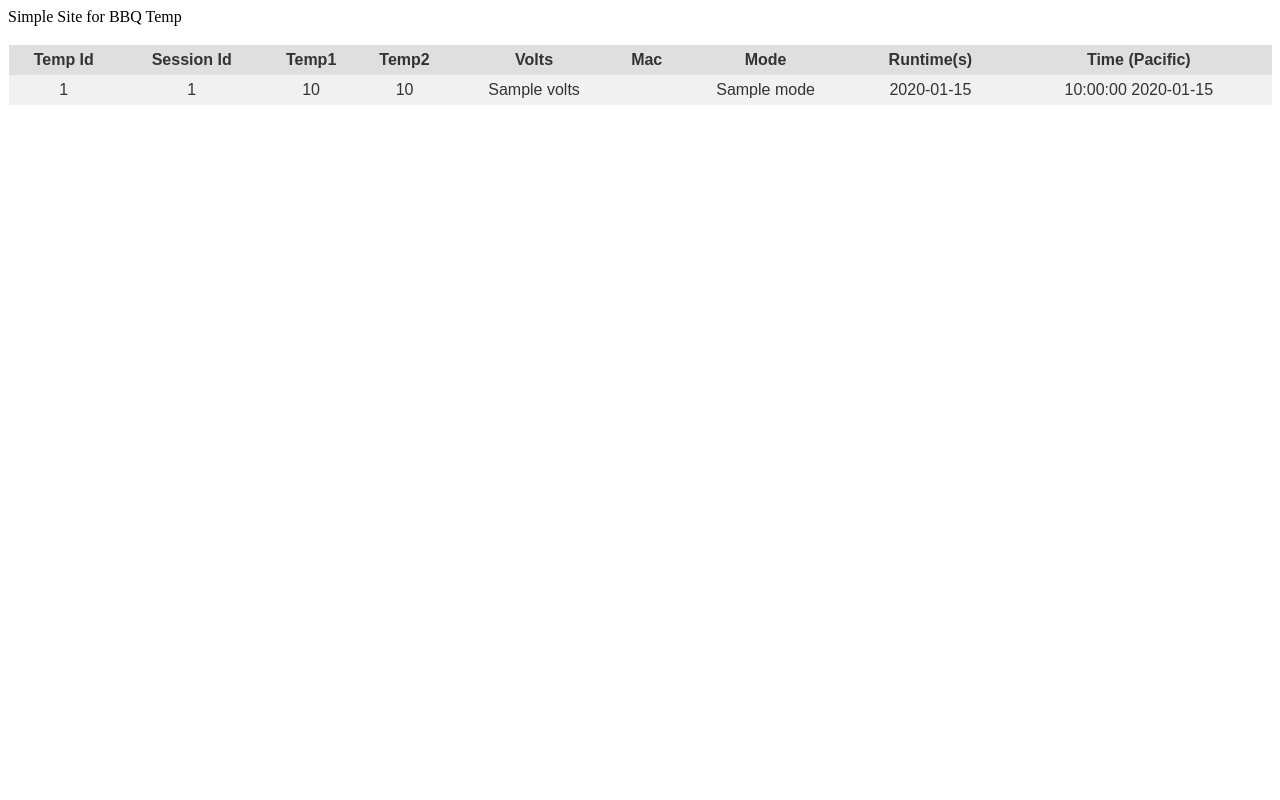
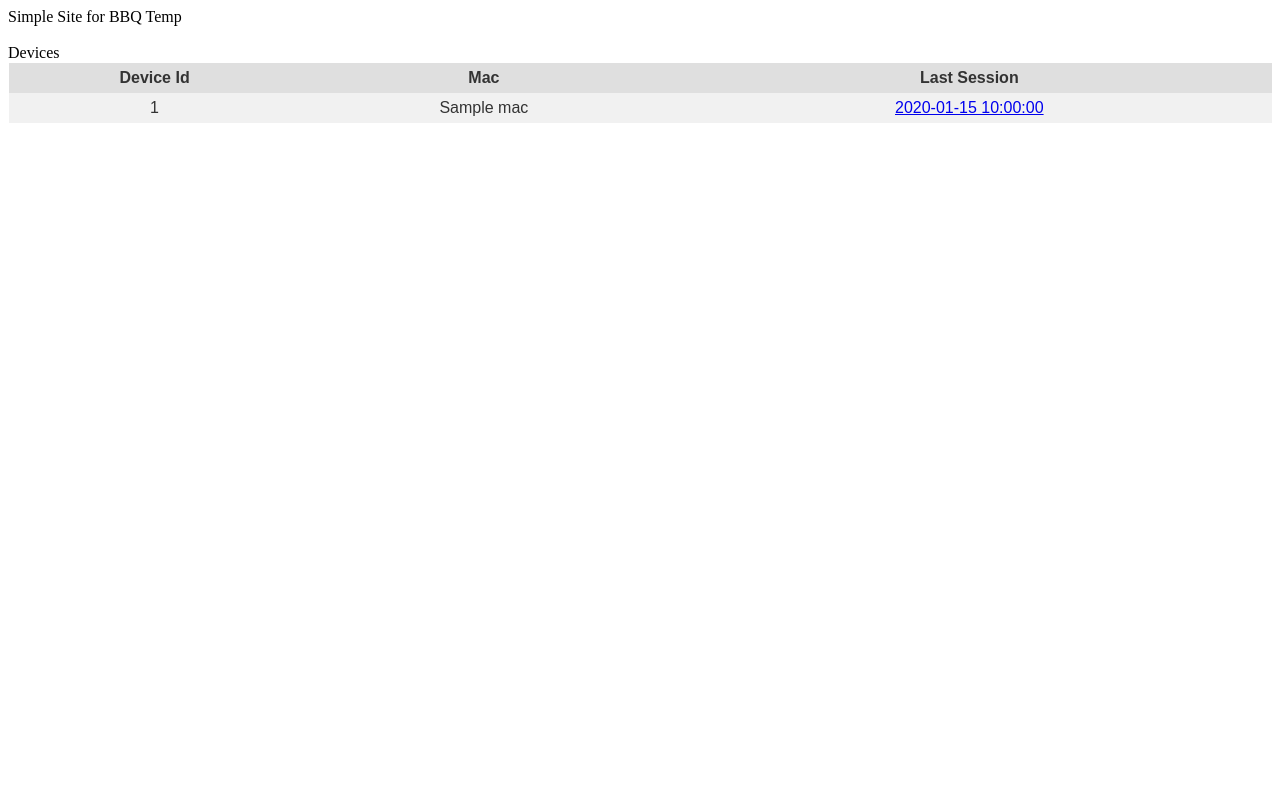
Before and after one commit to tarkah/bbq_temp, a Flask app: template bbq/templates/index.html in a window 1280 px wide. Run offline with Flask 2, Linux system fonts and the light colour scheme; the template is opened without the code that fills it: most values are stand-ins (such as "Sample title", 1, 10 or a date in 2020).

Commit message:
new index &  temp view

```diff
--- a/bbq/templates/index.html
+++ b/bbq/templates/index.html
@@ -5,29 +5,20 @@
 <body>
     Simple Site for BBQ Temp
       <br><br>
+      Devices
       <table>
         <TR>
-          <TH>Temp Id</TH>
-          <TH>Session Id</TH>
-          <TH>Temp1</TH>
-          <TH>Temp2</TH>
-          <TH>Volts</TH>
+          <TH>Device Id</TH>
           <TH>Mac</TH>
-          <TH>Mode</TH>
-          <TH>Runtime(s)</TH>
-          <TH>Time (Pacific)</TH>
-        {% if temps %}
-        {% for temp in temps %}
+          <TH>Last Session</TH>
+
+        {% if devices %}
+        {% for device in devices %}
         <TR>
-          <TD>{{temp.id}}</TD>
-          <TD>{{temp.session_id}}</TD>
-          <TD>{{temp.temp_1}}</TD>
-          <TD>{{temp.temp_2}}</TD>
-          <TD>{{temp.volts}}</TD>
-          <TD>{{temp.session.device.mac}}</TD>
-          <TD>{{temp.mode}}</TD>
-          <TD>{{temp.runtime_seconds}}</TD>
-          <TD>{{temp.created.strftime('%H:%M:%S %Y-%m-%d')}}</TD>
+          <TD>{{device.id}}</TD>
+          <TD>{{device.mac}}</TD>
+          <TD><a href="{{ url_for('session', id=device.last_session.id) }}">{{device.last_session.created}}</a></TD>
+
         </TR>
         {% endfor %}
         {% endif %}
--- a/bbq/views.py
+++ b/bbq/views.py
@@ -11,9 +11,17 @@
 
 @app.route('/')
 def index():
-    query = db_session.query(Temp).order_by(Temp.id.desc())
-    temps = query.all()
-    return render_template('index.html', temps=temps)
+    query = db_session.query(Device)
+    devices = query.all()
+    return render_template('index.html', devices=devices)
+
+
+@app.route('/session/<int:id>', methods=['GET'])
+def session(id):
+    query = db_session.query(Session).filter(Session.id==id)
+    session = query.first()
+    temps = session.temps
+    return render_template('temps.html', session=session, temps=temps)
 
 
 @app.route('/api/temp', methods=['GET', 'POST'])
```
Also changed, not shown: bbq/models.py (+7 -1 lines), bbq/templates/temps.html (added, +39 -0 lines), 1 other file.
